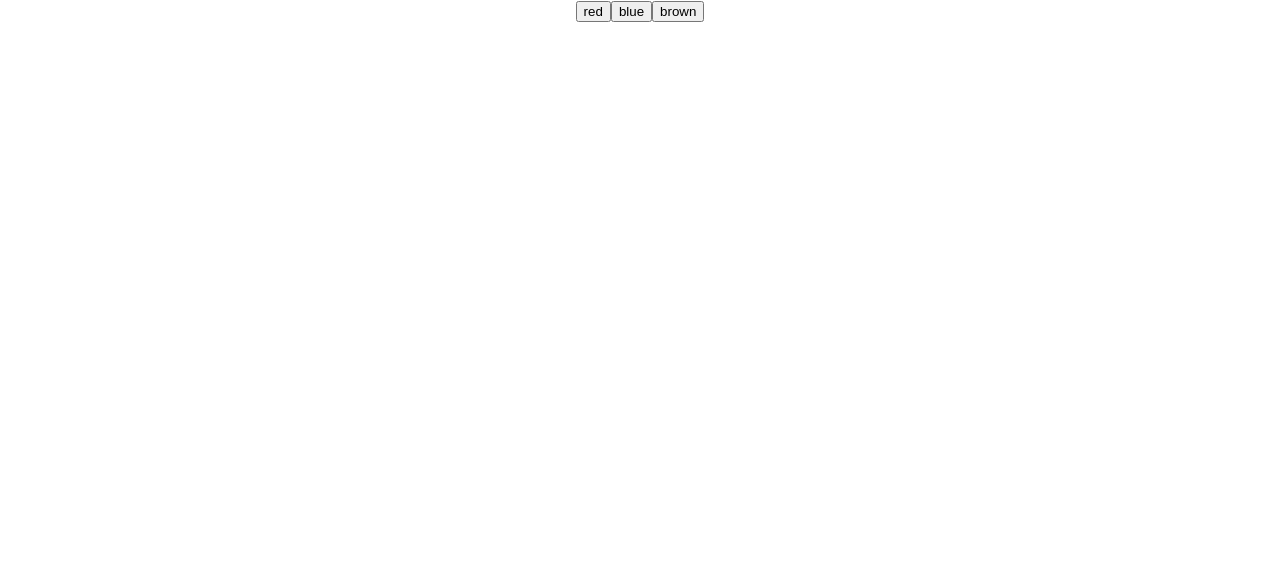
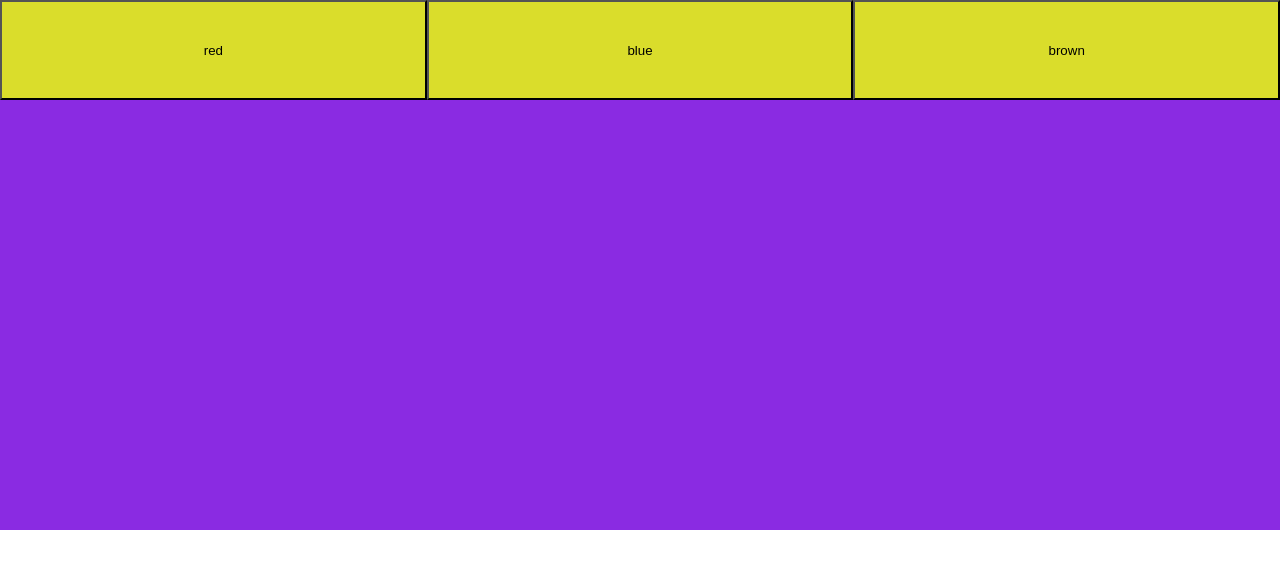
Before and after one commit to keneogu/Box-color, a React (Create React App) app: page / in a window 1280 px wide. Shown: the top 568 px of the page. Built offline with nearby package versions, Linux system fonts and the light colour scheme.

Commit message:
removed show class

```diff
--- a/src/App.css
+++ b/src/App.css
@@ -1,38 +1,43 @@
 .App {
-  text-align: center;
+  background-color: blueviolet;
+  width: 100%;
+  height: 530px;
 }
 
-.App-logo {
-  height: 40vmin;
-  pointer-events: none;
+.show {
+  /* background-color: black; */
+  width: 100%;
+  height: 530px;
 }
 
-@media (prefers-reduced-motion: no-preference) {
-  .App-logo {
-    animation: App-logo-spin infinite 20s linear;
-  }
+.button-panel {
+  background-color: rgb(226, 164, 164);
+  width: 100%;
+  height: fit-content;
+  display: flex;
+  justify-content: center;
 }
 
-.App-header {
-  background-color: #282c34;
-  min-height: 100vh;
-  display: flex;
-  flex-direction: column;
-  align-items: center;
-  justify-content: center;
-  font-size: calc(10px + 2vmin);
-  color: white;
+.button {
+  background-color: rgb(218, 221, 43);
+  width: 455px;
+  height: 100px;
 }
 
-.App-link {
-  color: #61dafb;
+.red {
+  background-color: red;
+  width: 100%;
+  height: 530px;
 }
 
-@keyframes App-logo-spin {
-  from {
-    transform: rotate(0deg);
-  }
-  to {
-    transform: rotate(360deg);
-  }
+.blue {
+  background-color: blue;
+  width: 100%;
+  height: 530px;
 }
+
+.brown {
+  background-color: brown;
+  width: 100%;
+  height: 530px;
+}
```
